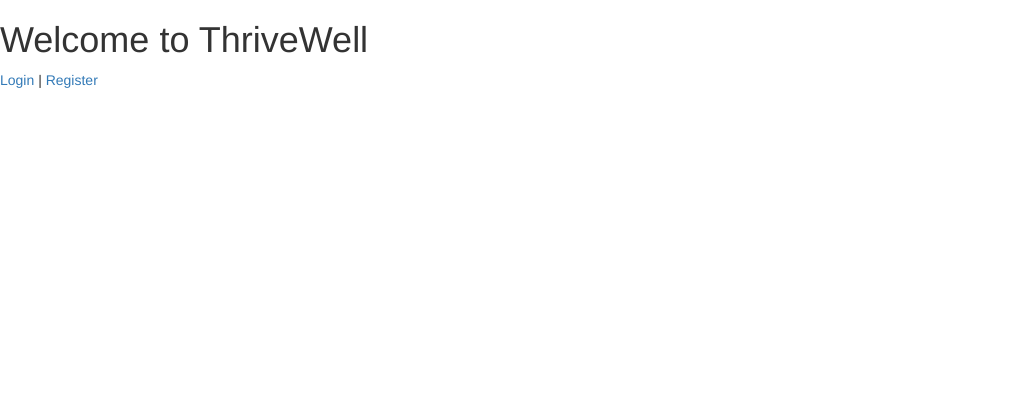
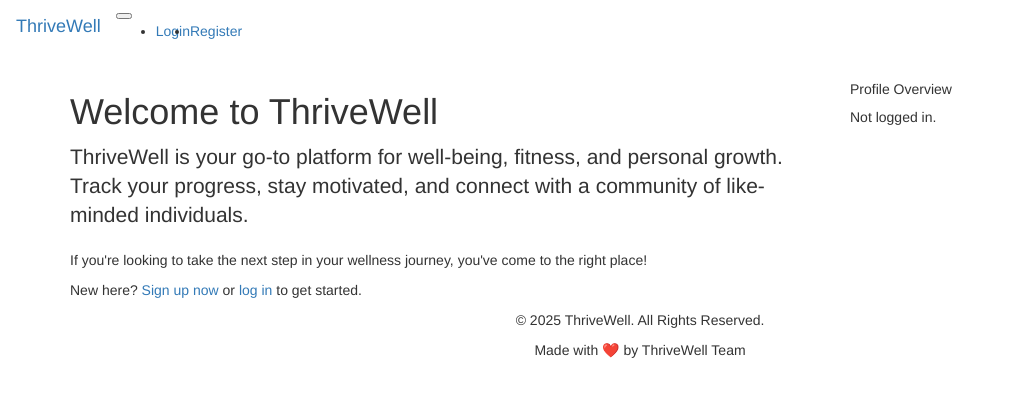
Before and after one commit to MightContainNuts/thrive_well, a Flask app: page / in a window 1280 px wide. Shown: the top 397 px of the page, without its empty margins (0-1015 px from the left). Run offline with Flask 3, Linux system fonts and the light colour scheme; some libraries are stand-ins or nearby versions.

Commit message:
added some html crap - yuk

```diff
--- a/application/templates/index.html
+++ b/application/templates/index.html
@@ -1,14 +1,82 @@
 {% extends "bootstrap/base.html" %}
 
-{% block title %}Landing Page{% endblock %}
+{% block title %}Landing Page - ThriveWell{% endblock %}
 
 {% block content %}
-    {% if user.is_authenticated %}
-        <h1>Welcome back, {{ user.user_name }}!</h1>
-        <a href="{{ url_for('user.profile') }}">Go to your profile</a>
-    {% else %}
-        <h1>Welcome to ThriveWell</h1>
-        <a href="{{ url_for('auth.login') }}">Login</a> |
-        <a href="{{ url_for('auth.register') }}">Register</a>
-    {% endif %}
+    <!-- Navbar -->
+    <nav class="navbar navbar-expand-lg navbar-dark bg-dark">
+        <div class="container-fluid">
+            <a class="navbar-brand" href="#">ThriveWell</a>
+            <button class="navbar-toggler" type="button" data-bs-toggle="collapse" data-bs-target="#navbarNav" aria-controls="navbarNav" aria-expanded="false" aria-label="Toggle navigation">
+                <span class="navbar-toggler-icon"></span>
+            </button>
+            <div class="collapse navbar-collapse" id="navbarNav">
+                <ul class="navbar-nav ms-auto">
+                    {% if current_user.is_authenticated %}
+                        <li class="nav-item">
+                            <a class="nav-link" href="{{ url_for('user.profile') }}">Profile</a>
+                        </li>
+                        <li class="nav-item">
+                            <a class="nav-link" href="{{ url_for('auth.logout') }}">Logout</a>
+                        </li>
+                    {% else %}
+                        <li class="nav-item">
+                            <a class="nav-link" href="{{ url_for('auth.login') }}">Login</a>
+                        </li>
+                        <li class="nav-item">
+                            <a class="nav-link" href="{{ url_for('auth.register') }}">Register</a>
+                        </li>
+                    {% endif %}
+                </ul>
+            </div>
+        </div>
+    </nav>
+
+    <!-- Main Content -->
+    <div class="container my-5">
+        <div class="row">
+            <!-- Left side (content, logo, etc.) -->
+            <div class="col-md-8">
+                <h1 class="display-4">Welcome to ThriveWell</h1>
+                <p class="lead">ThriveWell is your go-to platform for well-being, fitness, and personal growth. Track your progress, stay motivated, and connect with a community of like-minded individuals.</p>
+
+                <p>If you're looking to take the next step in your wellness journey, you've come to the right place!</p>
+
+                <div class="mt-4">
+                    {% if current_user.is_authenticated %}
+                        <p>Welcome back, {{ current_user.user_name }}!</p>
+                        <a class="btn btn-primary" href="{{ url_for('user.profile') }}">Go to your profile</a>
+                    {% else %}
+                        <p>New here? <a href="{{ url_for('auth.register') }}">Sign up now</a> or <a href="{{ url_for('auth.login') }}">log in</a> to get started.</p>
+                    {% endif %}
+                </div>
+            </div>
+
+            <!-- Right side (profile data or empty for guests) -->
+            <div class="col-md-4">
+                <div class="card">
+                    <div class="card-header">
+                        <h5>Profile Overview</h5>
+                    </div>
+                    <div class="card-body">
+                        {% if current_user.is_authenticated %}
+                            <p><strong>Name:</strong> {{ current_user.user_name }}</p>
+                            <p><strong>Email:</strong> {{ current_user.email }}</p>
+                            <p><strong>Role:</strong> {{ current_user.role }}</p>
+                        {% else %}
+                            <p>Not logged in.</p>
+                        {% endif %}
+                    </div>
+                </div>
+            </div>
+        </div>
+    </div>
+
+    <!-- Footer -->
+    <footer class="bg-dark text-white py-3 mt-5">
+        <div class="container text-center">
+            <p>&copy; 2025 ThriveWell. All Rights Reserved.</p>
+            <p>Made with ❤️ by ThriveWell Team</p>
+        </div>
+    </footer>
 {% endblock %}
```
Also changed, not shown: application/static/styles.css (added, +55 -0 lines), application/templates/base.html (+21 -0 lines).
